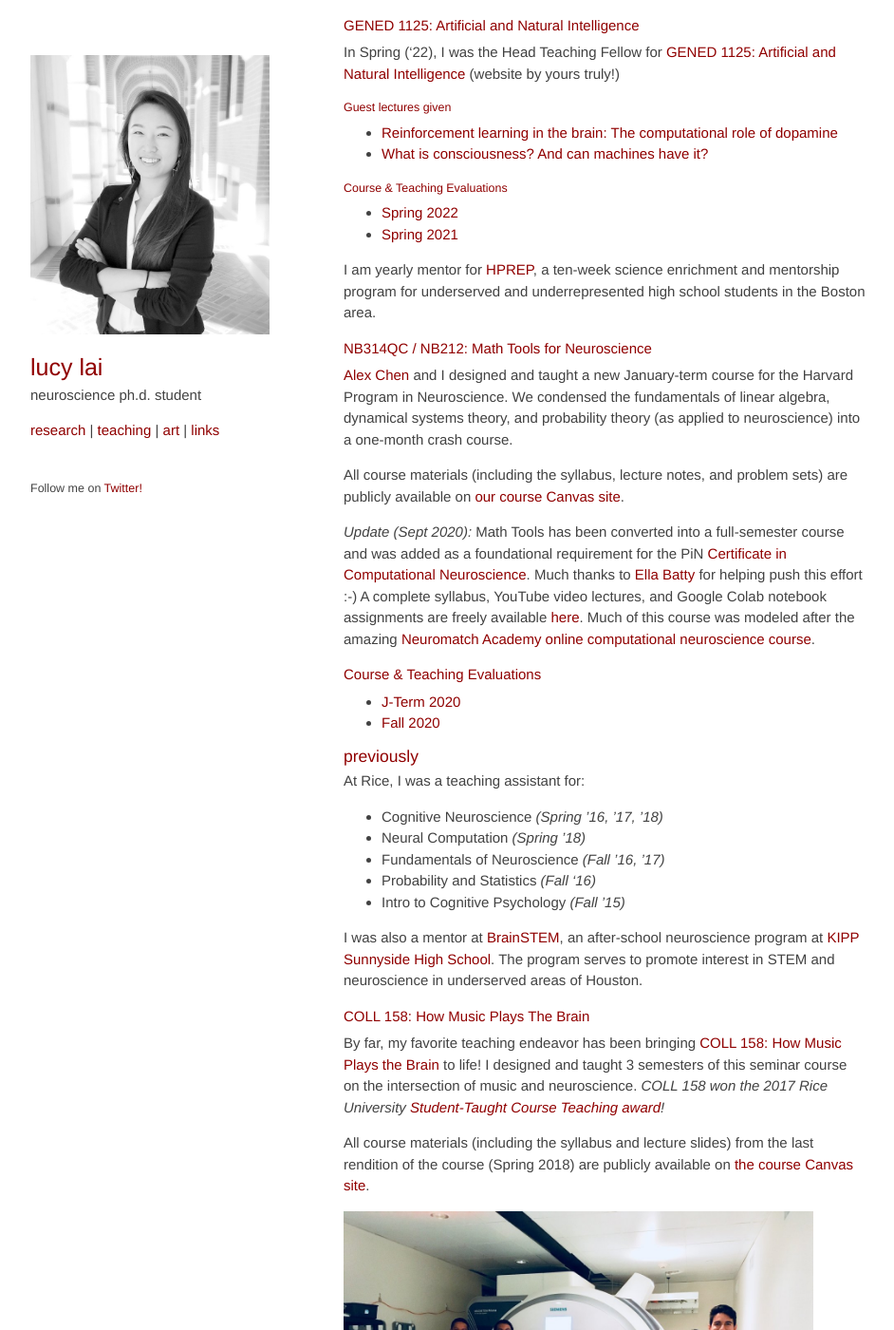
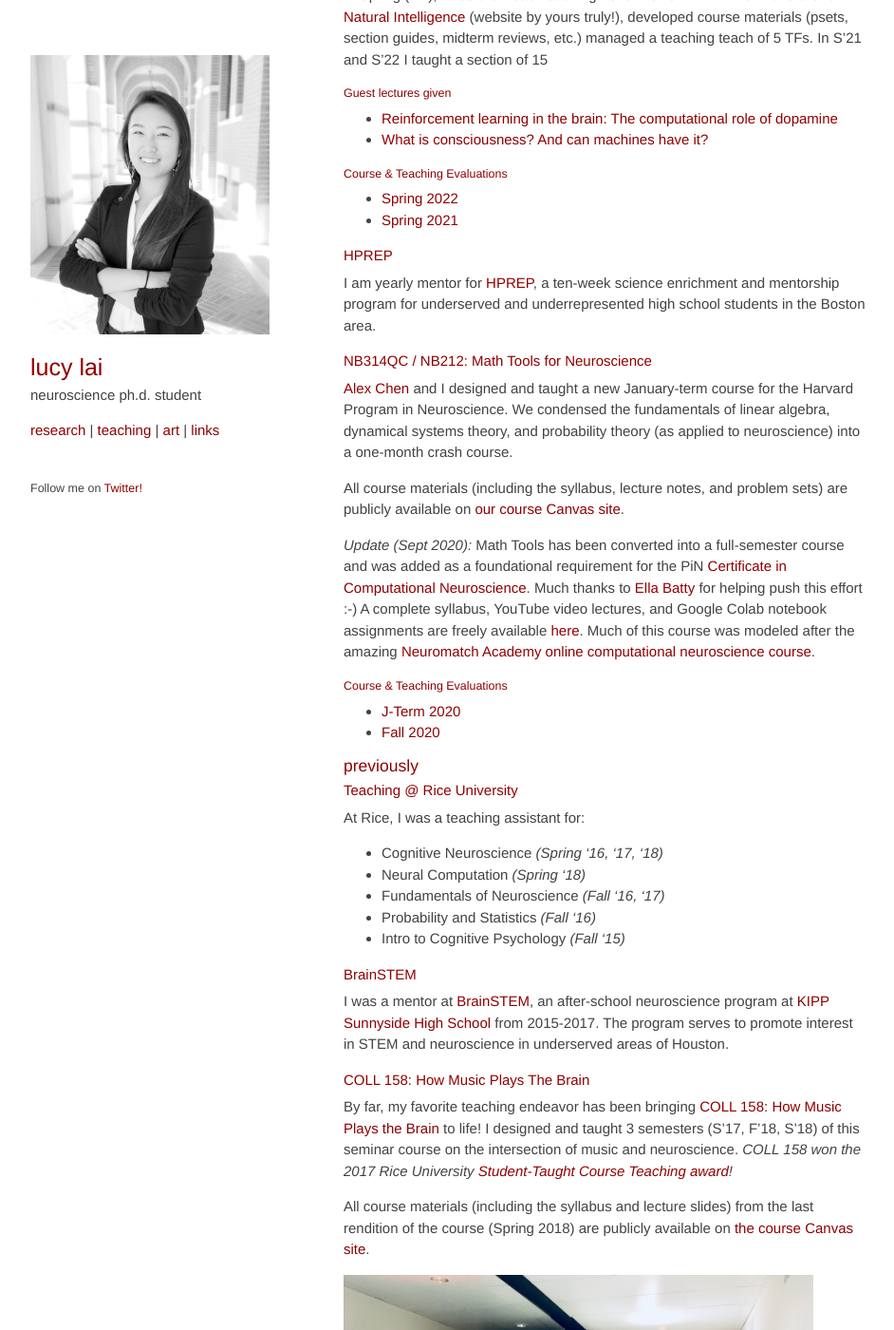
Before and after one commit to lucylai96/lucylai96.github.io, a Jekyll site: the page built from teaching.md, in a window 1280 px wide and 1400 px high, scrolled down 248 px. Shown: the whole window at 95% size, without its empty margins (168-1110 px from the left). Built offline with Jekyll 4.4.1, drawn with Linux system fonts in a browser that asks for light colours; our own code applies the rules of GitHub Pages for plain Markdown files; some of the changed text lies outside the part shown.

Commit message:
Update teaching.md

```diff
--- a/teaching.md
+++ b/teaching.md
@@ -6,10 +6,8 @@
 Teaching is one of my greatest joys :-)
 
 ### currently
-This Spring ('22), I am the Head Teaching Fellow for [GENED 1125: Artificial and Natural Intelligence](https://gened1125.github.io/spring2022/){:target="_blank"} (website by yours truly!)
-
 #### [GENED 1125: Artificial and Natural Intelligence](https://gened1125.github.io/spring2022/){:target="_blank"}
-In Spring ('22), I was the Head Teaching Fellow for [GENED 1125: Artificial and Natural Intelligence](https://gened1125.github.io/spring2022/){:target="_blank"} (website by yours truly!)
+In Spring ('22), I was the Head Teaching Fellow for [GENED 1125: Artificial and Natural Intelligence](https://gened1125.github.io/spring2022/){:target="_blank"} (website by yours truly!), developed course materials (psets, section guides, midterm reviews, etc.)  managed a teaching teach of 5 TFs. In S'21 and S'22 I taught a section of 15
 
 ##### Guest lectures given
 * [Reinforcement learning in the brain: The computational role of dopamine](https://www.youtube.com/watch?v=qIjEKWftu0A&ab_channel=LucyLai){:target="_blank"}
@@ -19,6 +17,7 @@ In Spring ('22), I was the Head Teaching Fellow for [GENED 1125: Artificial and
 * [Spring 2022](./files/gened1125_s22.pdf){:target="_blank"}
 * [Spring 2021](./files/gened1125_s21.pdf){:target="_blank"}
 
+#### HPREP
 I am yearly mentor for [HPREP](https://hprep.wordpress.com/){:target="_blank"}, a ten-week science enrichment and mentorship program for underserved and underrepresented high school students in the Boston area.
 
 #### NB314QC / NB212: Math Tools for Neuroscience
@@ -28,24 +27,26 @@ All course materials (including the syllabus, lecture notes, and problem sets) a
 
 _Update (Sept 2020):_ Math Tools has been converted into a full-semester course and was added as a foundational requirement for the PiN [Certificate in Computational Neuroscience](https://pinphd.hms.harvard.edu/training/computational-certificate){:target="_blank"}. Much thanks to [Ella Batty](https://ebatty.github.io/){:target="_blank"} for helping push this effort :-) A complete syllabus, YouTube video lectures, and Google Colab notebook assignments are freely available [here](https://github.com/ebatty/MathToolsforNeuroscience){:target="_blank"}. Much of this course was modeled after the amazing [Neuromatch Academy online computational neuroscience course](https://www.neuromatchacademy.org/syllabus){:target="_blank"}.
 
-#### Course & Teaching Evaluations
+##### Course & Teaching Evaluations
 * [J-Term 2020](./files/nb314qc_evals.pdf){:target="_blank"}
 * [Fall 2020](./files/nb212_evals.pdf){:target="_blank"}
 
 ### previously
+
+#### Teaching @ Rice University
 At Rice, I was a teaching assistant for:
+* Cognitive Neuroscience _(Spring '16, '17, '18)_
+* Neural Computation _(Spring '18)_
+* Fundamentals of Neuroscience _(Fall '16, '17)_
+* Probability and Statistics _(Fall '16)_
+* Intro to Cognitive Psychology _(Fall '15)_
 
-* Cognitive Neuroscience _(Spring ’16, ’17, ’18)_
-* Neural Computation _(Spring ’18)_
-* Fundamentals of Neuroscience _(Fall ’16, ’17)_
-* Probability and Statistics _(Fall ‘16)_
-* Intro to Cognitive Psychology _(Fall ’15)_
-
-I was also a mentor at [BrainSTEM](https://tmcbrainstem.org/){:target="_blank"}, an after-school neuroscience program at [KIPP Sunnyside High School](http://kipphouston.org/sunnyside){:target="_blank"}. The program serves to promote interest in STEM and neuroscience in underserved areas of Houston.
+#### BrainSTEM
+I was a mentor at [BrainSTEM](https://tmcbrainstem.org/){:target="_blank"}, an after-school neuroscience program at [KIPP Sunnyside High School](http://kipphouston.org/sunnyside){:target="_blank"} from 2015-2017. The program serves to promote interest in STEM and neuroscience in underserved areas of Houston.
 
 #### COLL 158: How Music Plays The Brain
 
-By far, my favorite teaching endeavor has been bringing [COLL 158: How Music Plays the Brain](https://courses.rice.edu/admweb/!SWKSCAT.cat?p_action=CATALIST&p_acyr_code=2019&p_crse_numb=158&p_subj=COLL){:target="_blank"} to life! I designed and taught 3 semesters of this seminar course on the intersection of music and neuroscience. _COLL 158 won the 2017 Rice University [Student-Taught Course Teaching award](https://cte.rice.edu/stc#award){:target="_blank"}!_
+By far, my favorite teaching endeavor has been bringing [COLL 158: How Music Plays the Brain](https://courses.rice.edu/admweb/!SWKSCAT.cat?p_action=CATALIST&p_acyr_code=2019&p_crse_numb=158&p_subj=COLL){:target="_blank"} to life! I designed and taught 3 semesters (S'17, F'18, S'18) of this seminar course on the intersection of music and neuroscience. _COLL 158 won the 2017 Rice University [Student-Taught Course Teaching award](https://cte.rice.edu/stc#award){:target="_blank"}!_
 
 All course materials (including the syllabus and lecture slides) from the last rendition of the course (Spring 2018) are publicly available on [the course Canvas site](https://canvas.rice.edu/courses/10423/){:target="_blank"}.
 
@@ -57,7 +58,7 @@ _**COLL 158 visits Baylor College of Medicine's [Core for Advanced Magnetic Reso
 
 Did I fulfill my promises? :-)
 
-#### Evaluations
+##### Evaluations
 * [Course evaluation](./files/coll158_evals.pdf){:target="_blank"}
 * [Teaching evaluation](./files/coll158_teaching.pdf){:target="_blank"}
 
```
